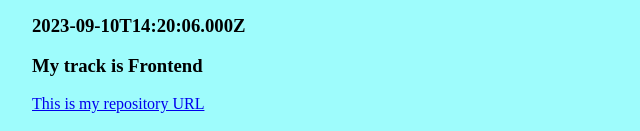
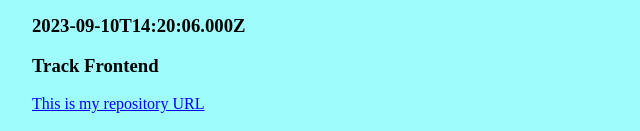
Before and after one commit to Mubaraqat1/stage-one, a plain HTML site: page index.html in a window 1280 px wide. Shown: the part 666-797 px from the top of the page, 18-658 px from the left. Drawn offline with Linux system fonts and the light colour scheme.

Commit message:
Update index.html

```diff
--- a/index.html
+++ b/index.html
@@ -17,7 +17,7 @@
       <br />
       <h3 data-testid="currentUTCTime"></h3>
       <br />
-      <h3 data-testid="myTrack">My track is Frontend</h3>
+      <h3 data-testid="myTrack">Track Frontend</h3>
       <br />
       <a href="https://github.com/Mubaraqat1/stage-one" data-testid="githubURL"
         >This is my repository URL</a
```
